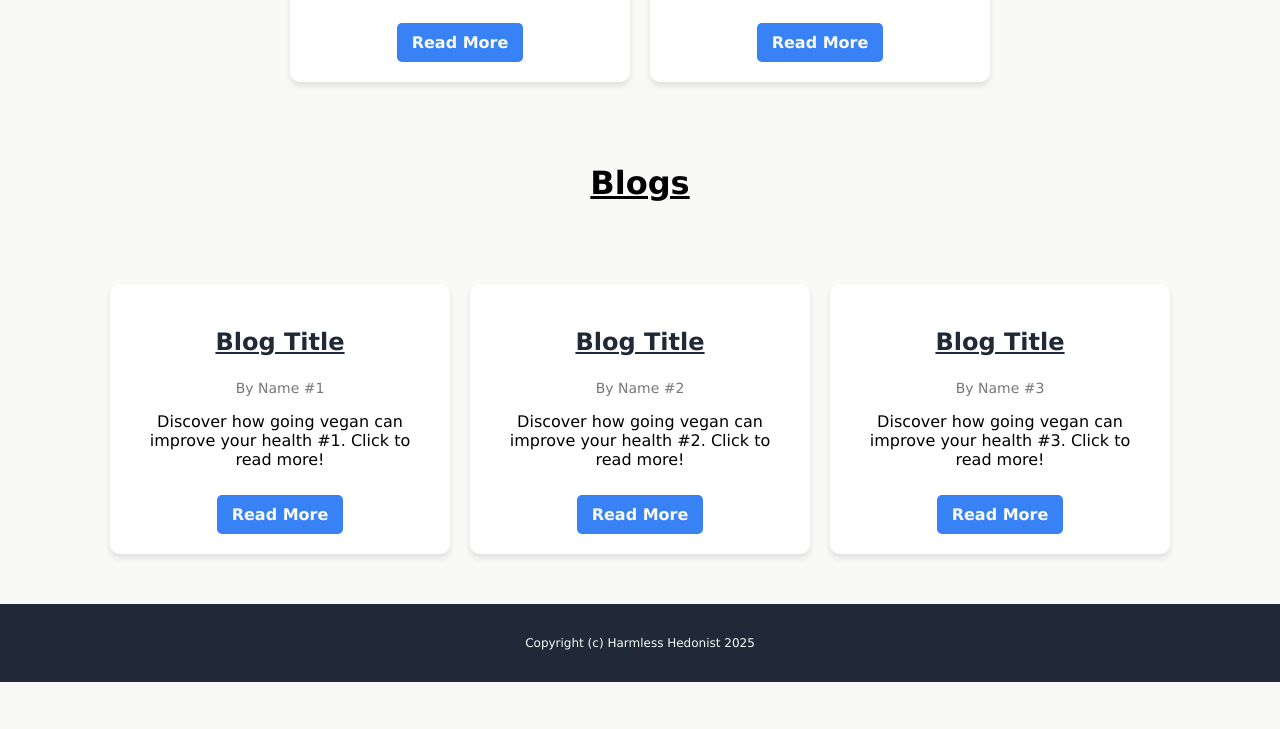
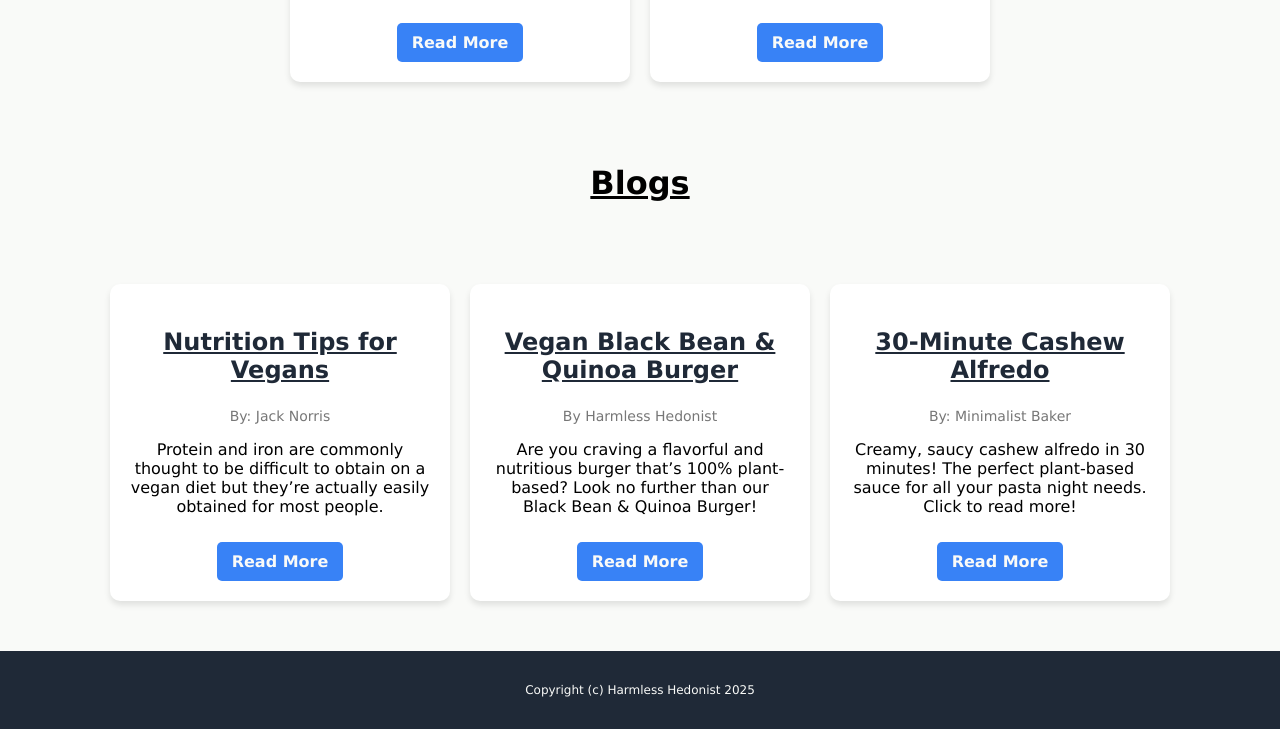
Before and after one commit to willishotel/harmless-hedonist, a website: page blog.html in a window 1280 px wide. Shown: the part 1230-1959 px from the top of the page. Before the commit the page ends 1912 px from the top, so only its background shows below. Drawn offline with Linux system fonts and the light colour scheme.

Commit message:
Update blog.html

```diff
--- a/blog.html
+++ b/blog.html
@@ -40,6 +40,7 @@
                 window.location.reload();
             }
         </script>
+
     </header>
 
     <div class="blogheader">
@@ -56,14 +57,14 @@
             <p>A vegan diet is based on plants (such as vegetables, grains, nuts and fruits) and foods made from plants.
                 Vegans do not eat foods that come from animals, including dairy products and eggs.
                 You can get the nutrients you need from eating a varied and balanced vegan diet including fortified foods and...</p>
-            <a class="read" href="https://www.nhs.uk/live-well/eat-well/how-to-eat-a-balanced-diet/the-vegan-diet/" target="_blank">Read More</a>
+            <a class="read" href="https://www.nhs.uk/live-well/eat-well/how-to-eat-a-balanced-diet/the-vegan-diet/" target="_blank" rel="noopener noreferrer">Read More</a>
         </article>
         <article class="featuredpost">
             <img src="https://i.imgur.com/v8FI8Rh.jpg" alt="Harvard Vegan Image">
             <h4>With a little planning, vegan diets can be a healthful choice</h4>
             <p>A position paper from Academy of Nutrition and Dietetics noted that appropriately planned vegetarian (including vegan) diets are healthful,
                 nutritionally adequate, and may provide health benefits for the prevention and treatment of certain diseases.</p>
-            <a class="read" href="https://www.health.harvard.edu/blog/with-a-little-planning-vegan-diets-can-be-a-healthful-choice-2020020618766" target="_blank">Read More</a>
+            <a class="read" href="https://www.health.harvard.edu/blog/with-a-little-planning-vegan-diets-can-be-a-healthful-choice-2020020618766" target="_blank" rel="noopener noreferrer">Read More</a>
         </article>
     </div>
 
@@ -71,22 +72,25 @@
 
     <div class="blogcontent">
         <article class="blogpost">
-            <h3 class="blogtitle">Blog Title</h3>
-            <p class="blogauthor">By Name #1</p>
-            <p class="blogexcerpt">Discover how going vegan can improve your health #1. Click to read more!</p>
-            <a class="read" href="testpage.html">Read More</a>
+            <h3 class="blogtitle">Nutrition Tips for Vegans</h3>
+            <p class="blogauthor">By: Jack Norris</p>
+            <p class="blogexcerpt">Protein and iron are commonly thought to be difficult to obtain on a
+                                    vegan diet but they’re actually easily obtained for most people.</p>
+            <a class="read" href="https://veganhealth.org/tips-for-new-vegans/" target="_blank" rel="noopener noreferrer">Read More</a>
         </article>
         <article class="blogpost">
-            <h3 class="blogtitle">Blog Title</h3>
-            <p class="blogauthor">By Name #2</p>
-            <p class="blogexcerpt">Discover how going vegan can improve your health #2. Click to read more!</p>
-            <a class="read" href="testpage.html">Read More</a>
+            <h3 class="blogtitle">Vegan Black Bean & Quinoa Burger</h3>
+            <p class="blogauthor">By Harmless Hedonist</p>
+            <p class="blogexcerpt">Are you craving a flavorful and nutritious burger that’s 100% plant-based?
+                                    Look no further than our Black Bean & Quinoa Burger!</p>
+            <a class="read" href="internalblog.html" target="_blank">Read More</a>
         </article>
         <article class="blogpost">
-            <h3 class="blogtitle">Blog Title</h3>
-            <p class="blogauthor">By Name #3</p>
-            <p class="blogexcerpt">Discover how going vegan can improve your health #3. Click to read more!</p>
-            <a class="read" href="testpage.html">Read More</a>
+            <h3 class="blogtitle">30-Minute Cashew Alfredo</h3>
+            <p class="blogauthor">By: Minimalist Baker</p>
+            <p class="blogexcerpt">Creamy, saucy cashew alfredo in 30 minutes! The perfect plant-based sauce
+                                    for all your pasta night needs. Click to read more!</p>
+            <a class="read" href="https://minimalistbaker.com/30-minute-cashew-alfredo/" target="_blank" rel="noopener noreferrer">Read More</a>
         </article>
     </div>
 
@@ -95,5 +99,4 @@
     </div>
 
 </body>
-
 </html>
```
